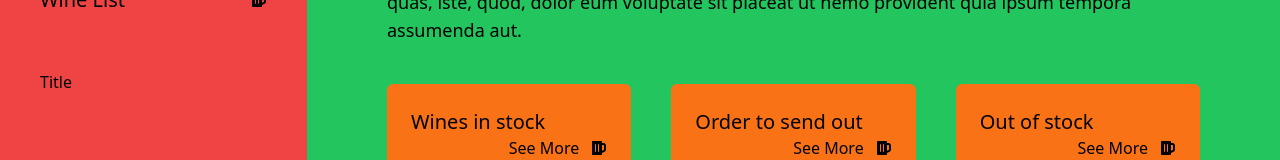
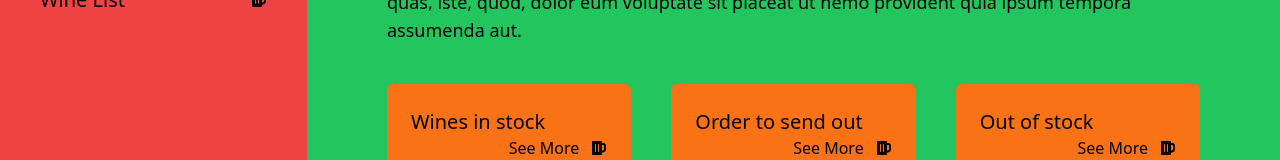
Before and after one commit to Fr3nk21/the-wine-database, a React (Vite) app: page /dashboard in a window 1280 px wide. Shown: the part 274-434 px from the top of the page. Built offline with nearby package versions, Linux system fonts and the light colour scheme.

Commit message:
Sidebar Design Adjustments

```diff
--- a/src/components/Sidebar.tsx
+++ b/src/components/Sidebar.tsx
@@ -37,9 +37,6 @@ function Sidebar() {
           </li>
         </ul>
       </div>
-      <div className="mt-10">
-        <h3>Title</h3>
-      </div>
     </div>
   );
 }
```
